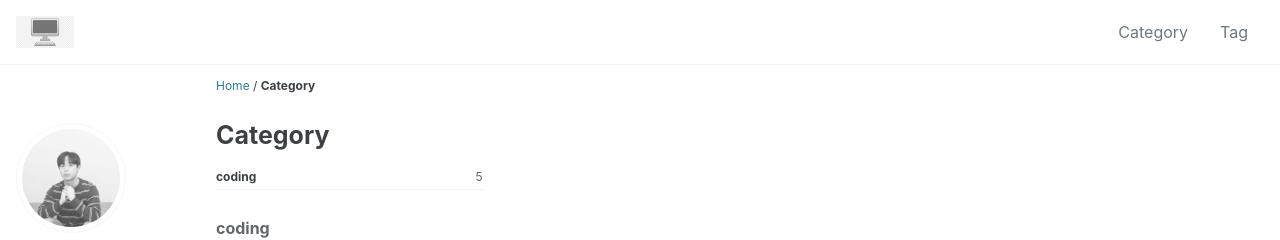
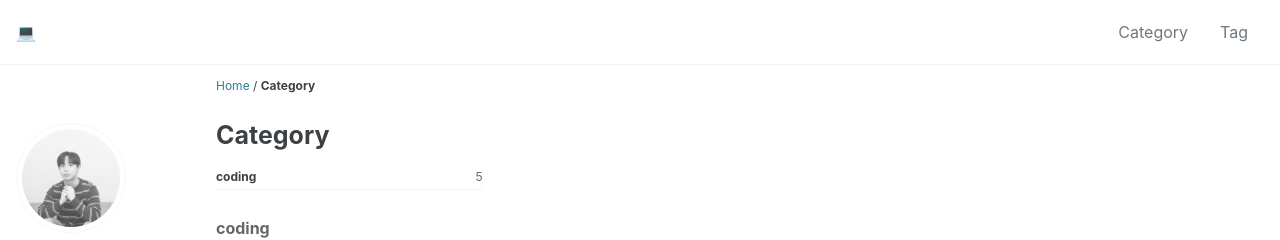
Before and after one commit to keon22han/keon22han.github.io, a Jekyll site: the page built from _pages/category-archive.md, in a window 1280 px wide and 977 px high. Shown: the top 240 px of the window. Built offline with Jekyll 4.4.1, drawn with Linux system fonts in a browser that asks for light colours; cached includes are drawn as plain includes; some web fonts are replaced.

Commit message:
Update _config.yml

```diff
--- a/_config.yml
+++ b/_config.yml
@@ -17,7 +17,7 @@
 
 # Site Settings
 locale                   : "ko-KR"
-title                    : ""
+title                    : "💻"
 title_separator          : "|"  # "-" 는 옆으로
 subtitle                 : ""
 name                     : "Keonhee Han"
@@ -26,7 +26,7 @@
 baseurl                  : # the subpath of your site, e.g. "/blog"
 repository               : # GitHub username/repo-name e.g. "mmistakes/minimal-mistakes"
 teaser                   : # path of fallback teaser image, e.g. "/assets/images/500x300.png"
-logo                     : "/assets/images/notebook.png" # path of logo image to display in the masthead, e.g. "/assets/images/88x88.png"
+logo                     : # path of logo image to display in the masthead, e.g. "/assets/images/88x88.png"
 masthead_title           : # overrides the website title displayed in the masthead, use " " for no title
 breadcrumbs              : true # true, false (default)
 words_per_minute         : 200
```
